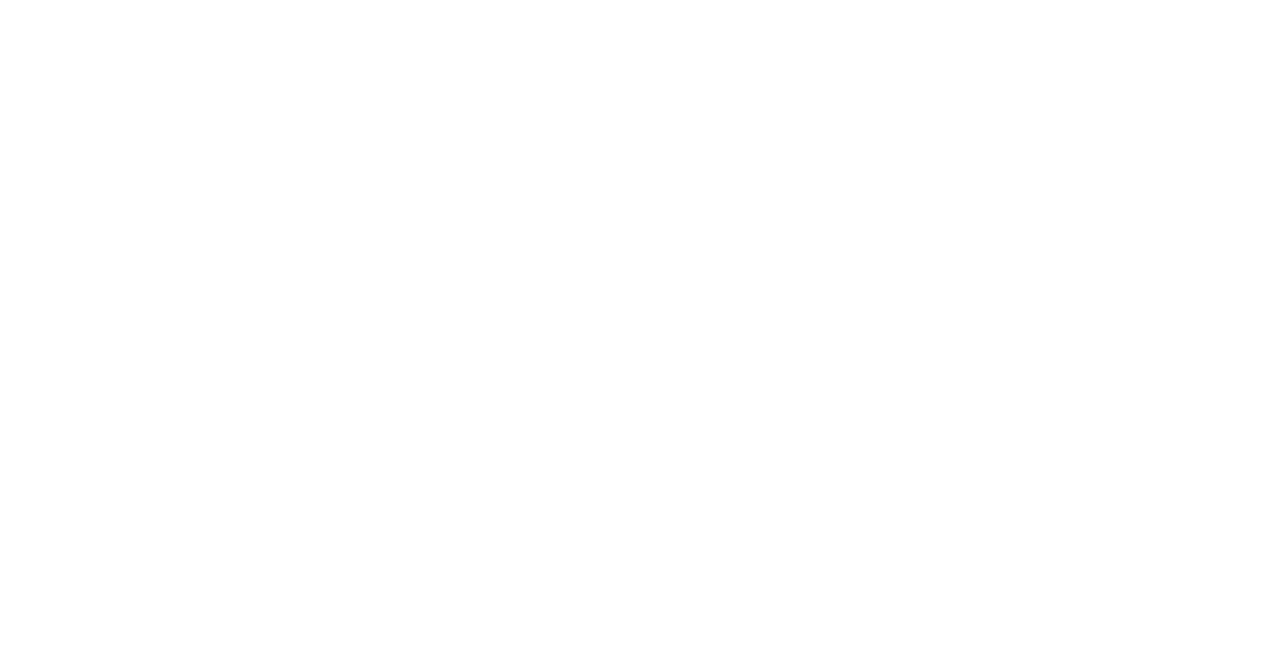
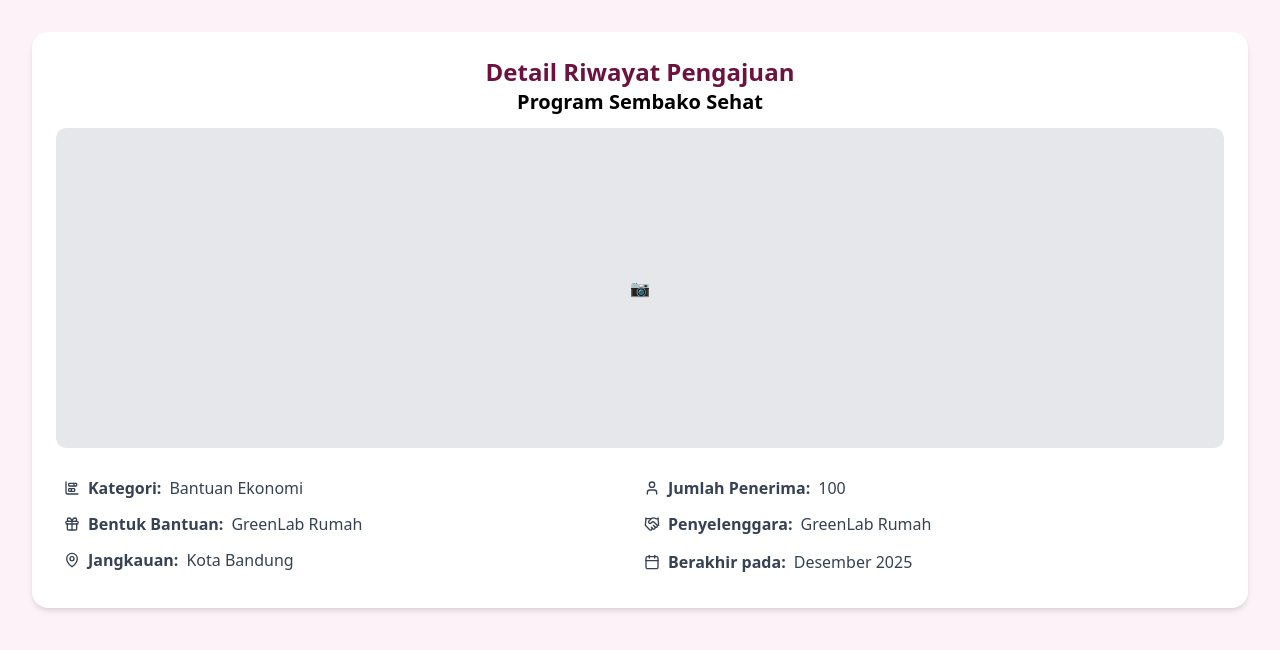
Before and after one commit to PI-25-Siti-Walidah/together-client, a Next.js app: page /riwayat/detail/1 in a window 1280 px wide. Shown: the top 650 px of the page. Built offline with nearby package versions, Linux system fonts and the light colour scheme.

Commit message:
make bantuan section on detail riwayat pengajuan page

```diff
--- a/src/app/riwayat/detail/[id]/component/bantuan.jsx
+++ b/src/app/riwayat/detail/[id]/component/bantuan.jsx
@@ -1,7 +1,41 @@
+import { ChartBarStacked, Gift, User, Handshake, Calendar, MapPin } from "lucide-react";
 export default function Bantuan (){
+    const dataBantuan ={
+        judul: "Program Sembako Sehat",
+        kategori: "Bantuan Ekonomi",
+        jumlah_penerima: "100",
+        bentuk_bantuan: "Voucher Alfamart",
+        mitra: "GreenLab Rumah",
+        jangkauan: "Kota Bandung",
+        periode_selesai: "Desember 2025"
+    }
     return(
-        <section>
-
+        <section className="bg-white rounded-2xl shadow-md p-4 md:p-6">
+            <div className="text-xl md:text-2xl text-center font-bold text-[#6D123F]">Detail Riwayat Pengajuan</div>
+            <div className="text-lg md:text-xl gap-3 mb-3 text-center font-bold text-black">{dataBantuan.judul}</div>
+            <div className="bg-gray-200 rounded-lg h-40 sm:h-80 mb-3 flex items-center justify-center">
+                <span className="text-gray-400">📷</span>
+            </div>
+            <div className="grid grid-cols-1 md:grid-cols-2 px-2 mb-2 gap-2 pt-4 text-sm md:text-base space-y-1 text-gray-700 items-center ">
+                    <div className="flex items-center gap-2">
+                    <ChartBarStacked size={16} /><strong>Kategori:</strong> {dataBantuan.kategori}
+                    </div>
+                    <div className="flex items-center gap-2">
+                    <User size={16} /><strong>Jumlah Penerima:</strong> {dataBantuan.jumlah_penerima}
+                    </div>
+                    <div className="flex items-center gap-2">
+                    <Gift size={16} /><strong>Bentuk Bantuan:</strong> {dataBantuan.mitra}
+                    </div>
+                    <div className="flex items-center gap-2">
+                    <Handshake size={16} /><strong>Penyelenggara:</strong> {dataBantuan.mitra}
+                    </div>
+                    <div className="flex items-center gap-2">
+                        <MapPin size={16} /> <strong>Jangkauan:</strong> {dataBantuan.jangkauan}
+                    </div>
+                    <div className="flex items-center gap-2">
+                        <Calendar size={16} /> <strong>Berakhir pada:</strong> {dataBantuan.periode_selesai}
+                    </div>
+            </div>
         </section>
     )
 }
--- /dev/null
+++ b/src/app/riwayat/detail/[id]/component/jawaban.jsx
@@ -0,0 +1,7 @@
+export default function Jawaban (){
+    return(
+        <section>
+
+        </section>
+    )
+}
--- a/src/app/riwayat/detail/[id]/page.js
+++ b/src/app/riwayat/detail/[id]/page.js
@@ -1,14 +1,16 @@
 'use client'
 import Bantuan from "./component/bantuan";
 import Pengajuan from "./component/pengajuan";
-import Button from "./component/button"
+import Button from "./component/button";
+import Jawaban from "./component/jawaban";
 
 
 export default function Driwayat() {
   return (
-   <main>
+   <main className="min-h-screen bg-pink-50 flex flex-col gap-4 p-4 md:p-8 text-black">
     <Bantuan />
     <Pengajuan />
+    <Jawaban />
     <Button />
    </main>
   )
```
